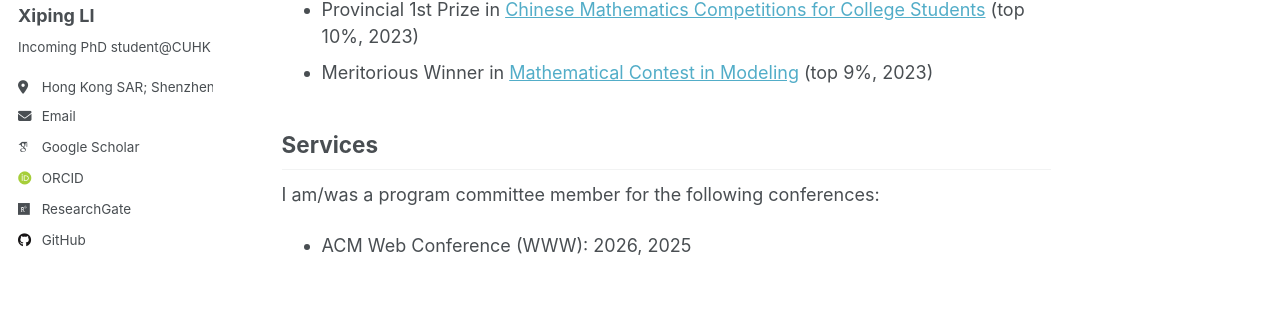
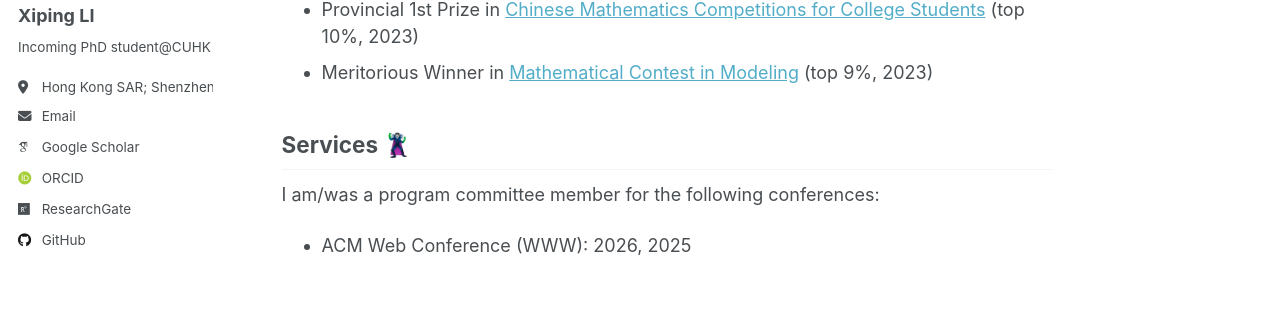
Before and after one commit to li-xiping/li-xiping.github.io, a Jekyll site: the page built from _pages/about.md, in a window 1280 px wide and 900 px high, scrolled down 1731 px. Shown: the part 279-601 px from the top of the window. Built offline with Jekyll 4.4.1, drawn with Linux system fonts in a browser that asks for light colours; some web fonts are replaced; a script that is not in the unit is left out.

```diff
--- a/_pages/about.md
+++ b/_pages/about.md
@@ -69,7 +69,7 @@ Part of awards 🏆
 - Meritorious Winner in [Mathematical Contest in Modeling](https://www.comap.com/contests/mcm-icm) (top 9%, 2023)
 
 
-Services
+Services 🦹‍♂️
 ------
 I am/was a program committee member for the following conferences:
 - ACM Web Conference (WWW): 2026, 2025
```
